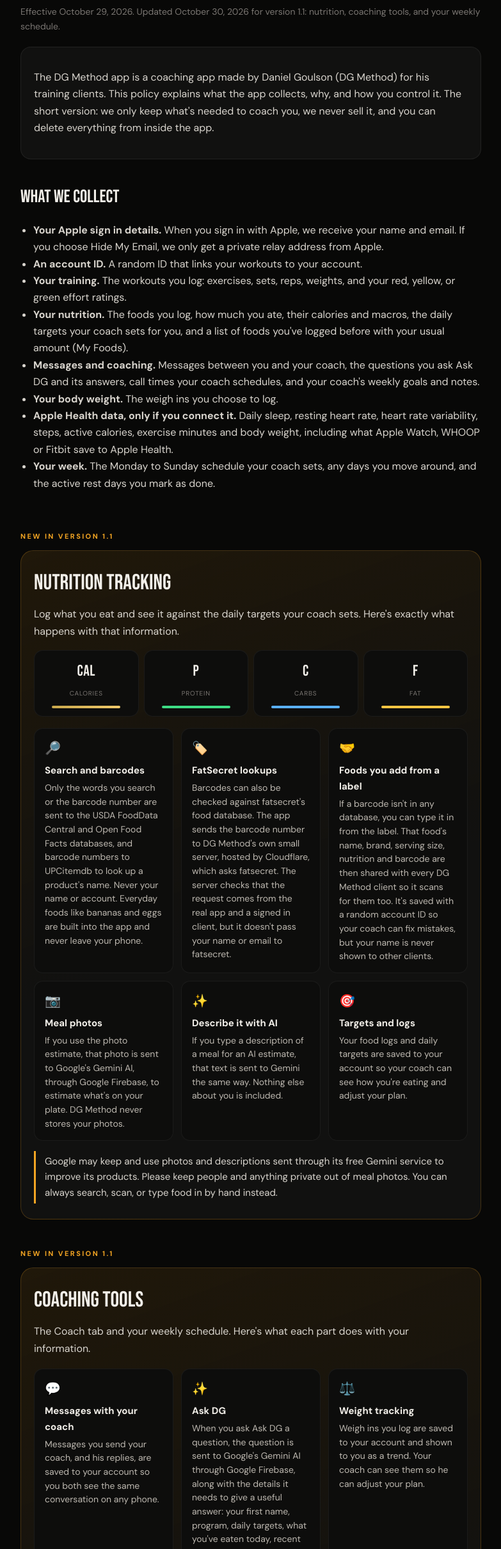
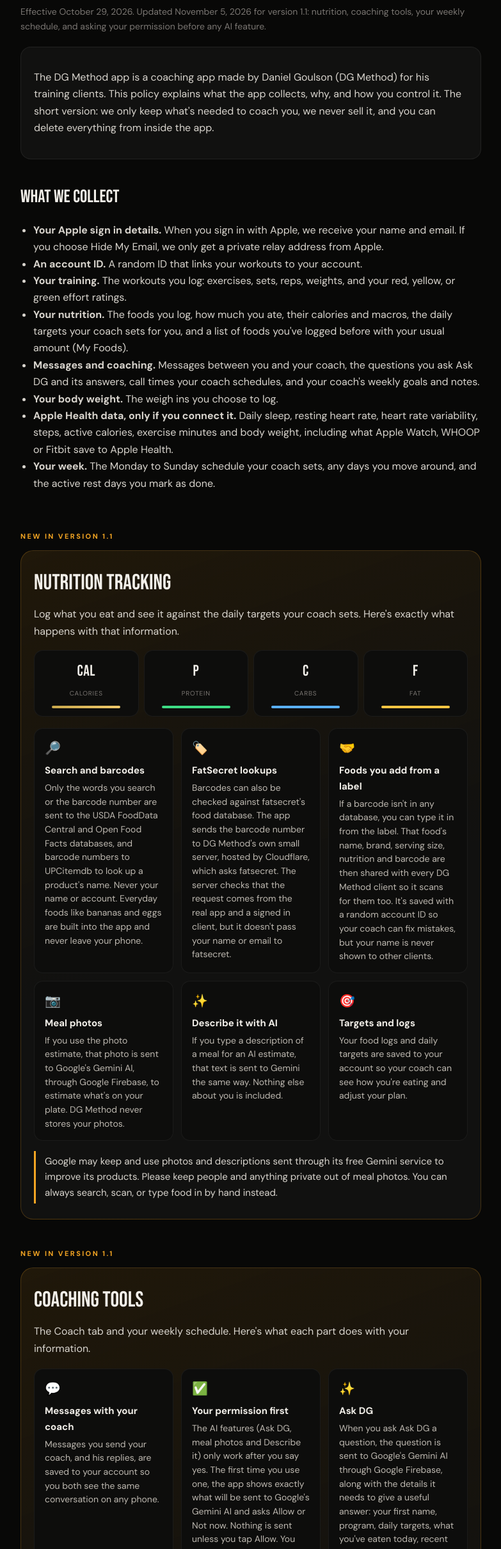
Before and after one commit to goulsondaniel3-lgtm/dg-method-privacy, a plain HTML site: page index.html in a window 1280 px wide. Shown: the part 139-2560 px from the top of the page at 64% size, without its empty margins (248-1031 px from the left). Drawn offline with Linux system fonts and the light colour scheme.

Commit message:
Privacy policy: AI permission screen, no Apple Health data to AI, workout heart rate
Co-Authored-By: Claude Opus 5.5 <noreply@anthropic.com>
Claude-Session: https://claude.ai/code/session_0192oB3BtqZAqSa4YY3iVPKH

```diff
--- a/index.html
+++ b/index.html
@@ -40,7 +40,7 @@
 <main>
   <div class="eyebrow">THE DG METHOD</div>
   <h1>App Privacy Policy</h1>
-  <p class="muted">Effective October 29, 2026. Updated October 30, 2026 for version 1.1: nutrition, coaching tools, and your weekly schedule.</p>
+  <p class="muted">Effective October 29, 2026. Updated November 5, 2026 for version 1.1: nutrition, coaching tools, your weekly schedule, and asking your permission before any AI feature.</p>
 
   <div class="card">
     <p>The DG Method app is a coaching app made by Daniel Goulson (DG Method) for his training clients. This policy explains what the app collects, why, and how you control it. The short version: we only keep what's needed to coach you, we never sell it, and you can delete everything from inside the app.</p>
@@ -84,9 +84,10 @@
     <p class="lede">The Coach tab and your weekly schedule. Here's what each part does with your information.</p>
     <div class="grid">
       <div class="tile"><div class="icon">💬</div><h3>Messages with your coach</h3><p>Messages you send your coach, and his replies, are saved to your account so you both see the same conversation on any phone.</p></div>
+      <div class="tile"><div class="icon">✅</div><h3>Your permission first</h3><p>The AI features (Ask DG, meal photos and Describe it) only work after you say yes. The first time you use one, the app shows exactly what will be sent to Google's Gemini AI and asks Allow or Not now. Nothing is sent unless you tap Allow. You can turn AI answers off any time in your account, and the app will ask again before the next AI request.</p></div>
       <div class="tile"><div class="icon">✨</div><h3>Ask DG</h3><p>When you ask Ask DG a question, the question is sent to Google's Gemini AI through Google Firebase, along with the details it needs to give a useful answer: your first name, program, daily targets, what you've eaten today, recent lifts and weight trend. Your Ask DG chat stays private to you. Your coach only sees a question if you tap Send to coach.</p></div>
       <div class="tile"><div class="icon">⚖️</div><h3>Weight tracking</h3><p>Weigh ins you log are saved to your account and shown to you as a trend. Your coach can see them so he can adjust your plan.</p></div>
-      <div class="tile"><div class="icon">⌚️</div><h3>Apple Health and wearables</h3><p>Connecting Apple Health is optional. If you do, DG Method reads the daily numbers listed above, shows them to you, and saves a 14 day summary to your account so your coach can see your recovery and activity. Your finished DG Method workouts are saved to Apple Health. Health data is never used for advertising, never sold, and never sent to Ask DG beyond a one line summary of your sleep, heart rate and steps when you ask a question. Turn it off any time in your account, or in the Health app.</p></div>
+      <div class="tile"><div class="icon">⌚️</div><h3>Apple Health and wearables</h3><p>Connecting Apple Health is optional. If you do, DG Method reads the daily numbers listed above, shows them to you, and saves a 14 day summary to your account so your coach can see your recovery and activity. Your finished DG Method workouts are saved to Apple Health. Health data is never used for advertising, never sold, and never sent to Ask DG or any other AI feature. During a DG Method workout the app also reads your heart rate so it can show your average and peak, and saves those two numbers with that workout. Turn it off any time in your account, or in the Health app.</p></div>
       <div class="tile"><div class="icon">📅</div><h3>Your week and calls</h3><p>Your schedule, any days you swap, and the active rest days you finish are saved to your account and visible to your coach. Call reminders are set on your phone itself. The app only adds a call to your calendar when you tap Add to Calendar, and it can't read your calendar.</p></div>
     </div>
     <p class="note">The same Google note applies to Ask DG questions. Please don't put anything in Ask DG you wouldn't want stored, like medical records, and send anything personal or medical to your coach instead.</p>
```
